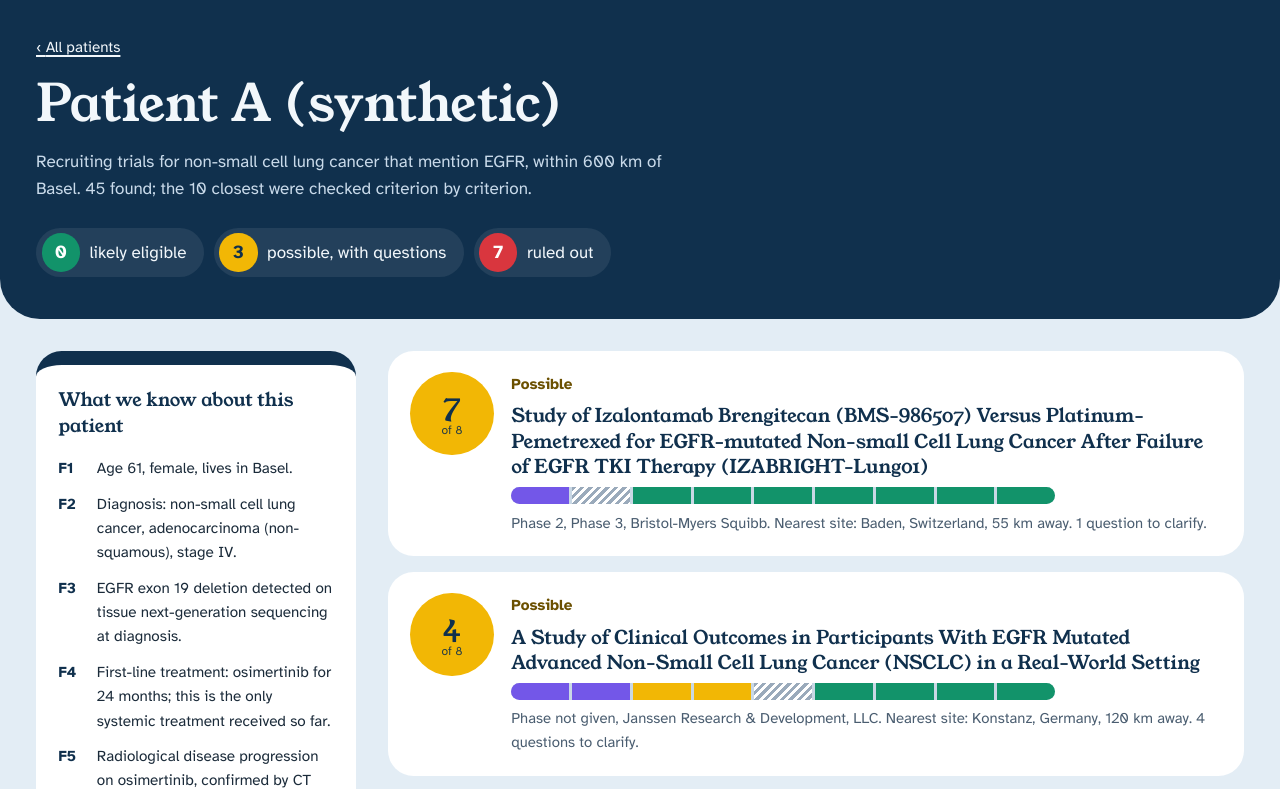
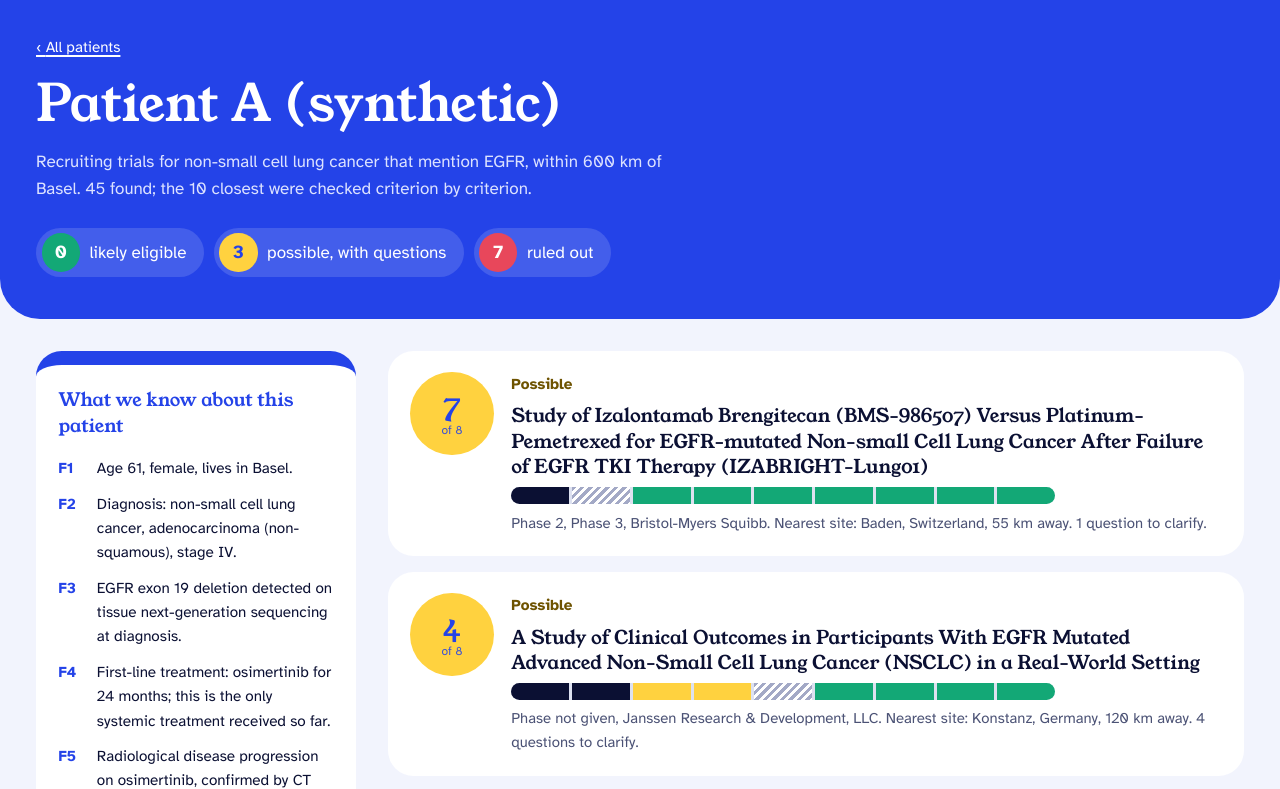
Before and after one commit to endrithotii/trial-match, a plain HTML site: page site/patient-a.html in a window 1280 px wide. Shown: the top 789 px of the page. Drawn offline with Linux system fonts and the light colour scheme.

Commit message:
Recolour: white and cobalt, sunflower for questions to clarify

```diff
--- a/site/patient-a.html
+++ b/site/patient-a.html
@@ -2,9 +2,9 @@
 <meta name="viewport" content="width=device-width, initial-scale=1"><meta name="robots" content="noindex, nofollow">
 <title>Patient A (synthetic): trial matches</title><link rel="preconnect" href="https://fonts.googleapis.com"><link rel="preconnect" href="https://fonts.gstatic.com" crossorigin><link rel="stylesheet" href="https://fonts.googleapis.com/css2?family=Atkinson+Hyperlegible:ital,wght@0,400;0,700;1,400&family=Young+Serif&display=swap">
 <style>
-:root { --ground: #E3EDF5; --sheet: #FFFFFF; --navy: #10304D; --text: #1B2B3A; --soft: #4A5D70; --line: #C9D8E5;
-  --go: #12936A; --go-tint: #DDF3EA; --stop: #D9363E; --stop-tint: #FCE4E4;
-  --ask: #F2B705; --ask-tint: #FFF4C7; --ask-ink: #6B5000; --dispute: #7357E8; --dispute-tint: #ECE7FF; --idle: #9AAABB;
+:root { --ground: #F2F4FD; --sheet: #FFFFFF; --navy: #2443E8; --text: #0B1033; --soft: #4B5275; --line: #DDE1F0;
+  --go: #13A876; --go-tint: #E2F6EE; --stop: #E8475B; --stop-tint: #FDE7EA;
+  --ask: #FFD23F; --ask-tint: #FFF6D1; --ask-ink: #6E5300; --dispute: #0B1033; --dispute-tint: #E6E8F2; --idle: #A3A9C6;
   --body: "Atkinson Hyperlegible", Verdana, sans-serif; --display: "Young Serif", Georgia, serif; }
 * { box-sizing: border-box; }
 html { background: var(--ground); color: var(--text); }
@@ -14,14 +14,14 @@ a { color: var(--navy); text-decoration-thickness: 2px; text-underline-offset: 3
 .wrap { max-width: 78rem; margin: 0 auto; padding-inline: 1.25rem; }
 .sr { position: absolute; width: 1px; height: 1px; overflow: hidden; clip: rect(0 0 0 0); }
 
-.band { background: var(--navy); color: #F2F7FB; padding-block: 2.2rem 2.6rem; border-radius: 0 0 2.5rem 2.5rem; }
-.band a { color: #F2F7FB; }
+.band { background: var(--navy); color: #FFFFFF; padding-block: 2.2rem 2.6rem; border-radius: 0 0 2.5rem 2.5rem; }
+.band a { color: #FFFFFF; }
 .back { margin: 0 0 1rem; font-size: 0.95rem; }
 .back a::before { content: "‹ "; }
-h1 { font: 400 clamp(2rem, 4.6vw, 3.2rem)/1.1 var(--display); margin: 0; max-width: 22ch; }
-.lede { max-width: 60ch; margin: 1rem 0 0; color: #C9DAEA; }
+h1 { color: #FFFFFF; font: 400 clamp(2rem, 4.6vw, 3.2rem)/1.1 var(--display); margin: 0; max-width: 22ch; }
+.lede { max-width: 60ch; margin: 1rem 0 0; color: #DCE2FF; }
 .tally { list-style: none; display: flex; flex-wrap: wrap; gap: 0.6rem; padding: 0; margin: 1.6rem 0 0; }
-.tally li { display: flex; align-items: center; gap: 0.6rem; background: rgba(255,255,255,0.08); border-radius: 999px; padding: 0.35rem 1.1rem 0.35rem 0.35rem; }
+.tally li { display: flex; align-items: center; gap: 0.6rem; background: rgba(255,255,255,0.14); border-radius: 999px; padding: 0.35rem 1.1rem 0.35rem 0.35rem; }
 .tally b { display: grid; place-items: center; min-width: 2.4rem; height: 2.4rem; border-radius: 50%; font-size: 1.15rem; color: #fff; }
 .tally .likely b { background: var(--go); } .tally .possible b { background: var(--ask); color: var(--navy); } .tally .not_eligible b { background: var(--stop); }
 .warn { background: var(--ask); color: var(--navy); border-radius: 1rem; padding: 0.6rem 1rem; max-width: 60ch; }
@@ -43,14 +43,14 @@ h1 { font: 400 clamp(2rem, 4.6vw, 3.2rem)/1.1 var(--display); margin: 0; max-wid
 .trial { background: var(--sheet); border-radius: 1.6rem; margin: 0 0 1rem; overflow: hidden; }
 .trial > summary { list-style: none; cursor: pointer; display: grid; grid-template-columns: 5.2rem minmax(0, 1fr); gap: 1.1rem; padding: 1.3rem 1.4rem; }
 .trial > summary::-webkit-details-marker { display: none; }
-.trial[open] > summary { background: #F5F9FC; }
+.trial[open] > summary { background: #F7F8FE; }
 .disc { display: grid; place-items: center; align-content: center; width: 5.2rem; height: 5.2rem; border-radius: 50%; font: 400 1.9rem/1 var(--display); color: #fff; background: var(--idle); }
 .disc small { font: 400 0.75rem var(--body); opacity: 0.9; margin-top: 0.2rem; }
 .likely .disc { background: var(--go); } .possible .disc { background: var(--ask); color: var(--navy); } .not_eligible .disc { background: var(--stop); }
 .head { display: grid; gap: 0.45rem; min-width: 0; }
 .status { font-weight: 700; font-size: 0.95rem; }
 .likely .status { color: var(--go); } .possible .status { color: var(--ask-ink); } .not_eligible .status { color: var(--stop); }
-.title { font: 400 1.18rem/1.35 var(--display); color: var(--navy); }
+.title { font: 400 1.18rem/1.35 var(--display); color: var(--text); }
 .facts-line { color: var(--soft); font-size: 0.93rem; }
 .capsule { display: flex; gap: 3px; height: 1.1rem; border-radius: 999px; overflow: hidden; background: var(--line); max-width: 34rem; }
 .capsule.big { height: 0.9rem; max-width: none; }
@@ -83,7 +83,7 @@ abbr { text-decoration: underline dotted; cursor: help; font-weight: 700; }
 .patients { list-style: none; padding: 0; margin: 0 0 2rem; display: grid; grid-template-columns: repeat(auto-fit, minmax(20rem, 1fr)); gap: 1rem; }
 .patients a { display: grid; gap: 0.6rem; padding: 1.4rem; background: var(--sheet); border-radius: 1.6rem; color: var(--text); text-decoration: none; border-top: 0.9rem solid var(--navy); height: 100%; }
 .patients a:hover { border-top-color: var(--go); }
-.who { font: 400 1.35rem/1.2 var(--display); color: var(--navy); }
+.who { font: 400 1.35rem/1.2 var(--display); color: var(--text); }
 .what { color: var(--soft); }
 .counts { font-size: 0.92rem; }
 .foot { color: var(--soft); font-size: 0.88rem; padding-block: 0.5rem 3rem; }
```
Also changed, not shown: site/index.html (+11 -11 lines), site/patient-b.html (+11 -11 lines), site/patient-c.html (+11 -11 lines), 1 other file.
